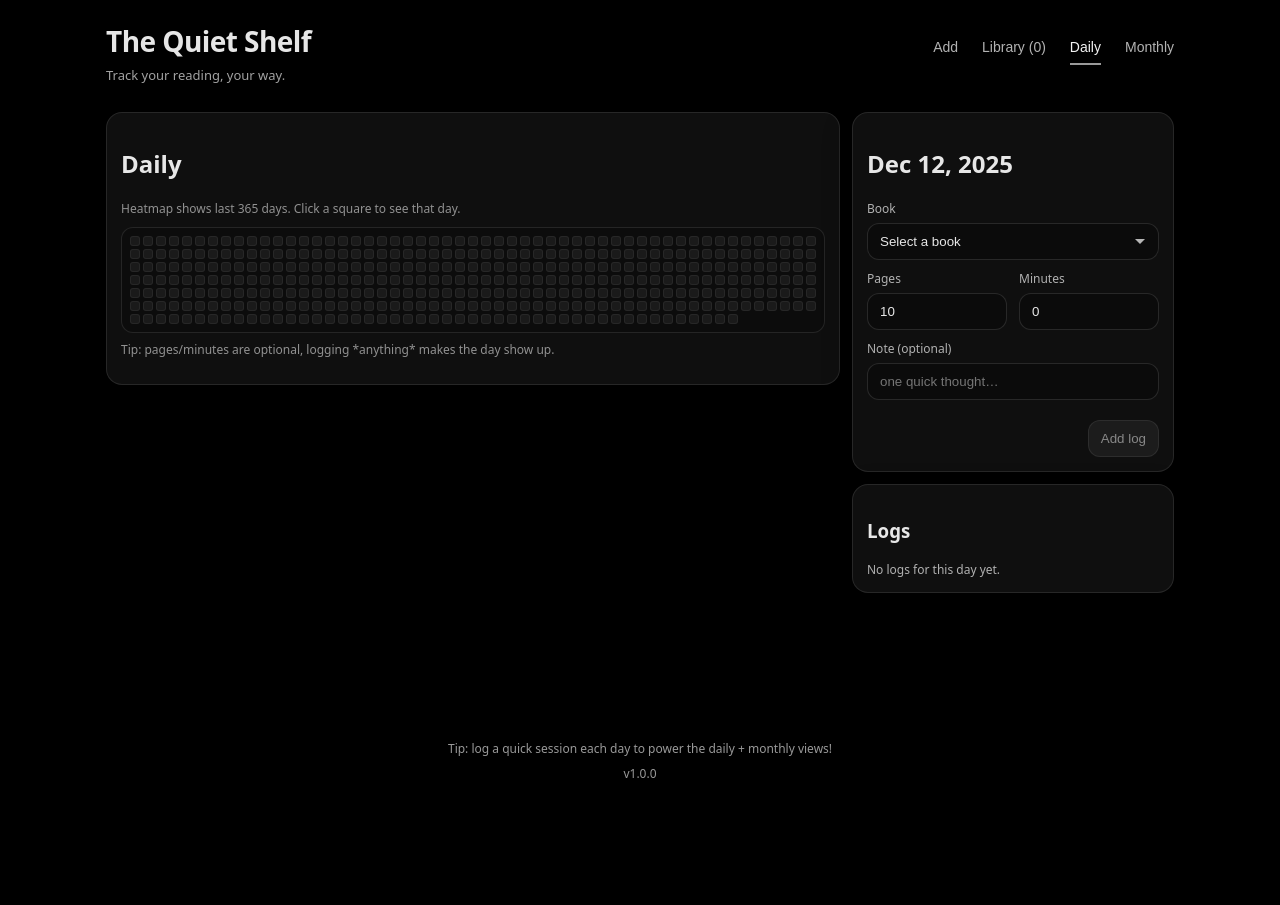
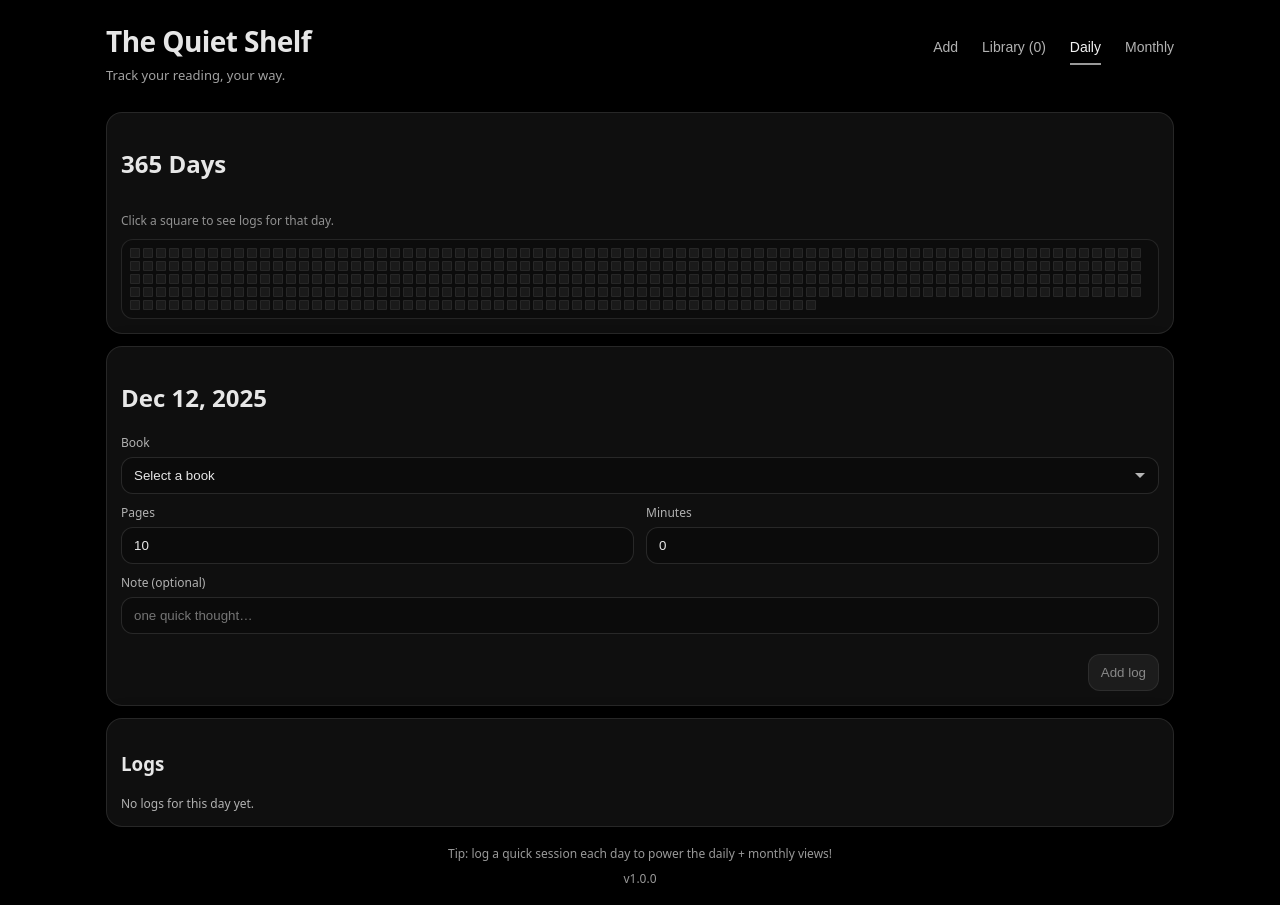
Before and after one commit to nidaqg/the_quiet_shelf, a React (Vite) app: page / in a window 1280 px wide. Both pictures are taken after a click on the button "Daily". Before the commit the page ends 800 px from the top, so only its background shows below. Built offline with nearby package versions, Linux system fonts and the light colour scheme.

Commit message:
Heatmap fixes

```diff
--- a/src/pages/Daily.tsx
+++ b/src/pages/Daily.tsx
@@ -23,17 +23,15 @@ export default function Daily({ books, logs }: Props) {
 
   return (
     <div className="dailyPage">
-      <div className="card">
-        <h2 className="sectionTitle">Daily</h2>
-        <p className="hint" style={{ marginBottom: 10 }}>
-          Heatmap shows last 365 days. Click a square to see that day.
-        </p>
+      <div className="dailyLeftColumn">
+        <div className="card">
+          <h2 className="sectionTitle">365 Days</h2>
+          <p className="hint" style={{ marginBottom: 10 }}>
+            Click a square to see logs for that day.
+          </p>
 
-        <Heatmap days={last365Days} onDateClick={setSelectedDate} />
-
-        <p className="hint" style={{ marginTop: 8 }}>
-          Tip: pages/minutes are optional, logging *anything* makes the day show up.
-        </p>
+          <Heatmap days={last365Days} onDateClick={setSelectedDate} />
+        </div>
       </div>
 
       <div className="dailyRightColumn">
--- a/src/styles.css
+++ b/src/styles.css
@@ -546,10 +546,21 @@ a {
 }
 
 .dailyPage {
-  display: grid;
-  grid-template-columns: 1fr 1fr;
+  display: flex;
+  flex-direction: column;
   gap: 12px;
-  align-items: start;
+  align-items: stretch;
+}
+
+.dailyLeftColumn {
+  display: flex;
+  flex-direction: column;
+}
+
+.dailyLeftColumn > .card {
+  height: 100%;
+  display: flex;
+  flex-direction: column;
 }
 
 .dailyRightColumn {
@@ -565,20 +576,24 @@ a {
 }
 
 .heatmap {
-  display: grid;
-  grid-template-columns: repeat(53, 10px);
+  display: flex;
+  flex-wrap: wrap;
   gap: 3px;
   padding: 8px;
   border-radius: 12px;
   border: 1px solid rgba(255, 255, 255, 0.1);
   background: rgba(0, 0, 0, 0.18);
-  overflow-x: auto;
+  overflow-y: auto;
+  flex: 1;
+  align-content: start;
+  max-height: 100%;
 }
 
 .heatmapCell {
+  aspect-ratio: 1;
   width: 10px;
   height: 10px;
-  border-radius: 3px;
+  border-radius: 1px;
   border: 1px solid rgba(255, 255, 255, 0.06);
   background: rgba(255, 255, 255, 0.06);
 }
```
